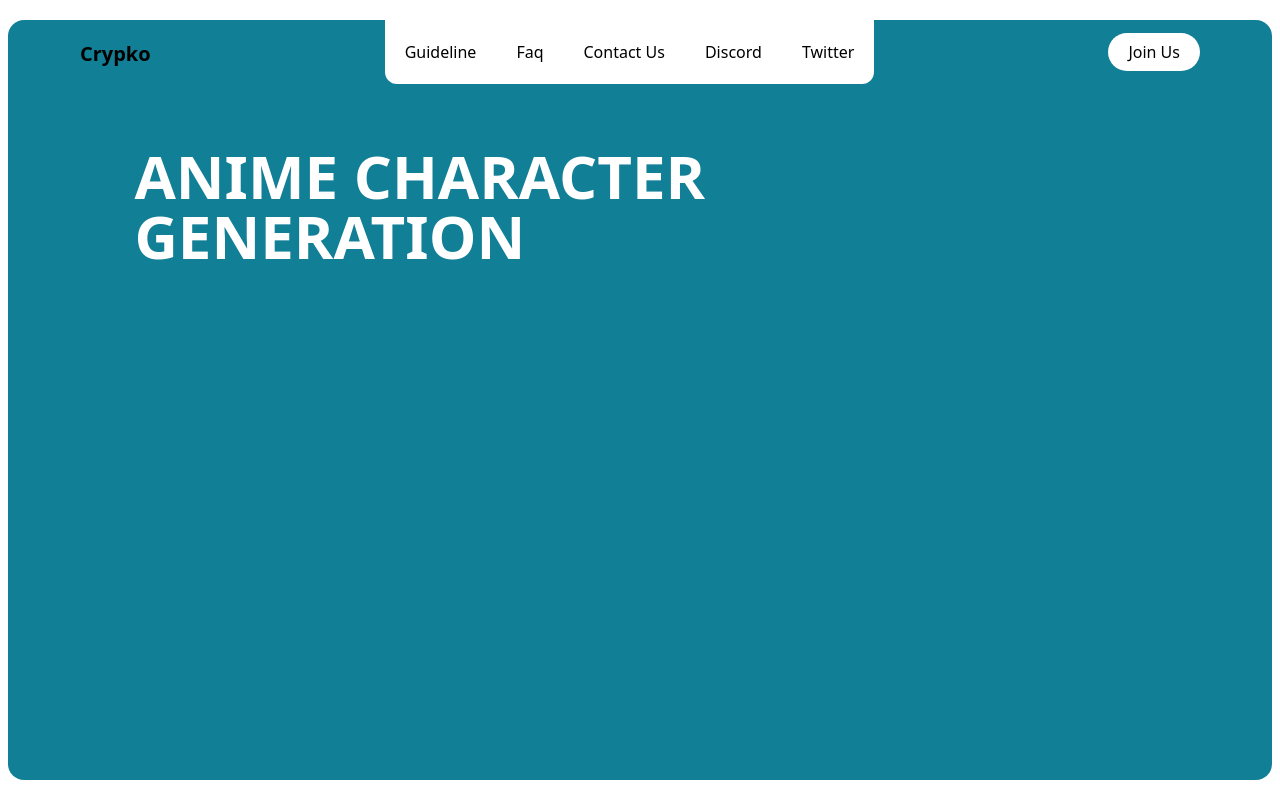
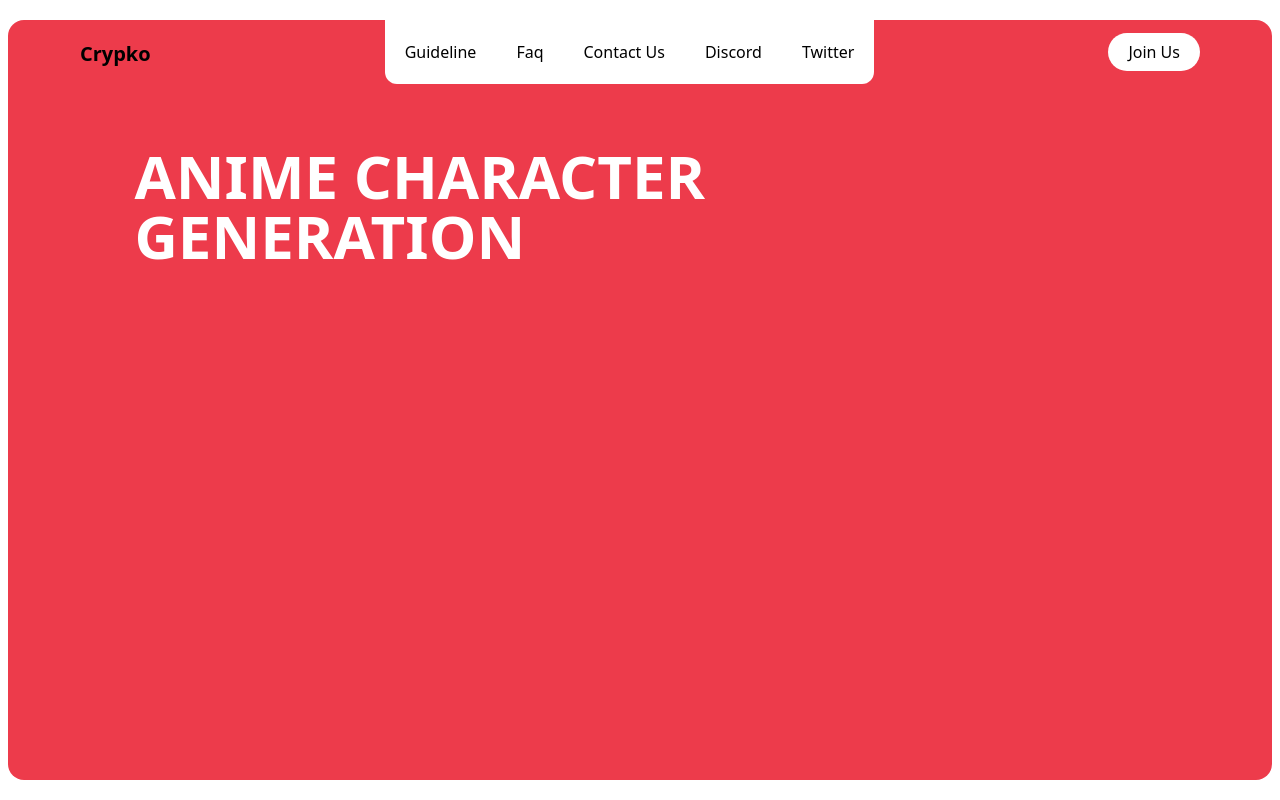
Before and after one commit to wwdfdo/crypko_clone, a React (Create React App) app: page / in a window 1280 px wide. Built offline with nearby package versions, Linux system fonts and the light colour scheme.

Commit message:
added new bg color

```diff
--- a/src/App.js
+++ b/src/App.js
@@ -4,7 +4,7 @@ import "./App.css";
 function App() {
   return (
     <div className=" bg-white h-screen px-2 py-5">
-      <ul className="flex justify-between absolute right-0 left-0 gap-10 pb-5 bg-[#117f95]  mx-20">
+      <ul className="flex justify-between absolute right-0 left-0 gap-10 pb-5 bg-[#ed3b4b]  mx-20">
         <div className="pt-5 font-bold text-xl">Crypko</div>
         <div className="flex bg-white gap-10 p-5 rounded-br-xl rounded-bl-xl">
           <li>Guideline</li>
@@ -19,7 +19,7 @@ function App() {
         </div>
       </ul>
 
-      <div className=" bg-[#117f95] h-[95vh] w-full rounded-2xl ">
+      <div className=" bg-[#ed3b4b] h-[95vh] w-full rounded-2xl ">
         <h1 className=" pt-[10%] pl-[10%] text-white font-extrabold text-6xl leading-tighter">
           ANIME CHARACTER <br /> GENERATION
         </h1>
```
